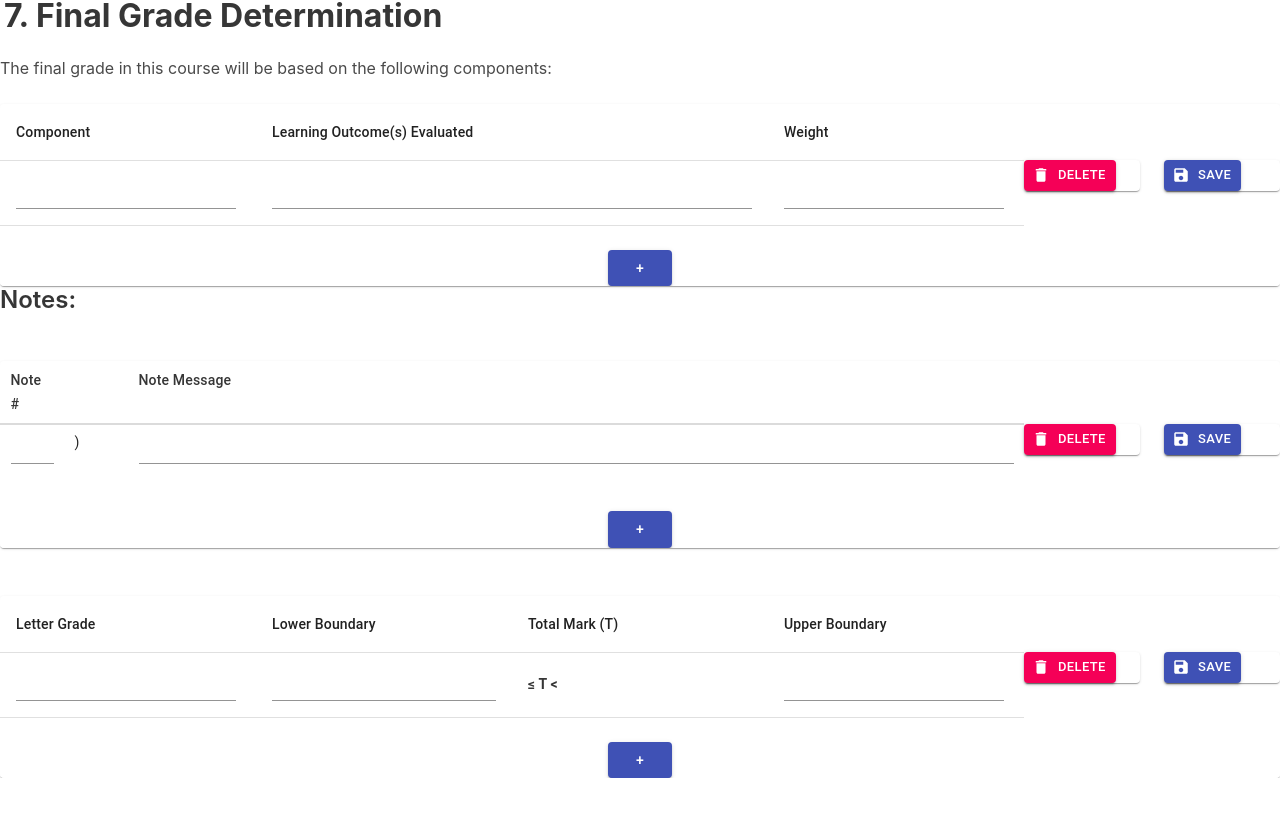
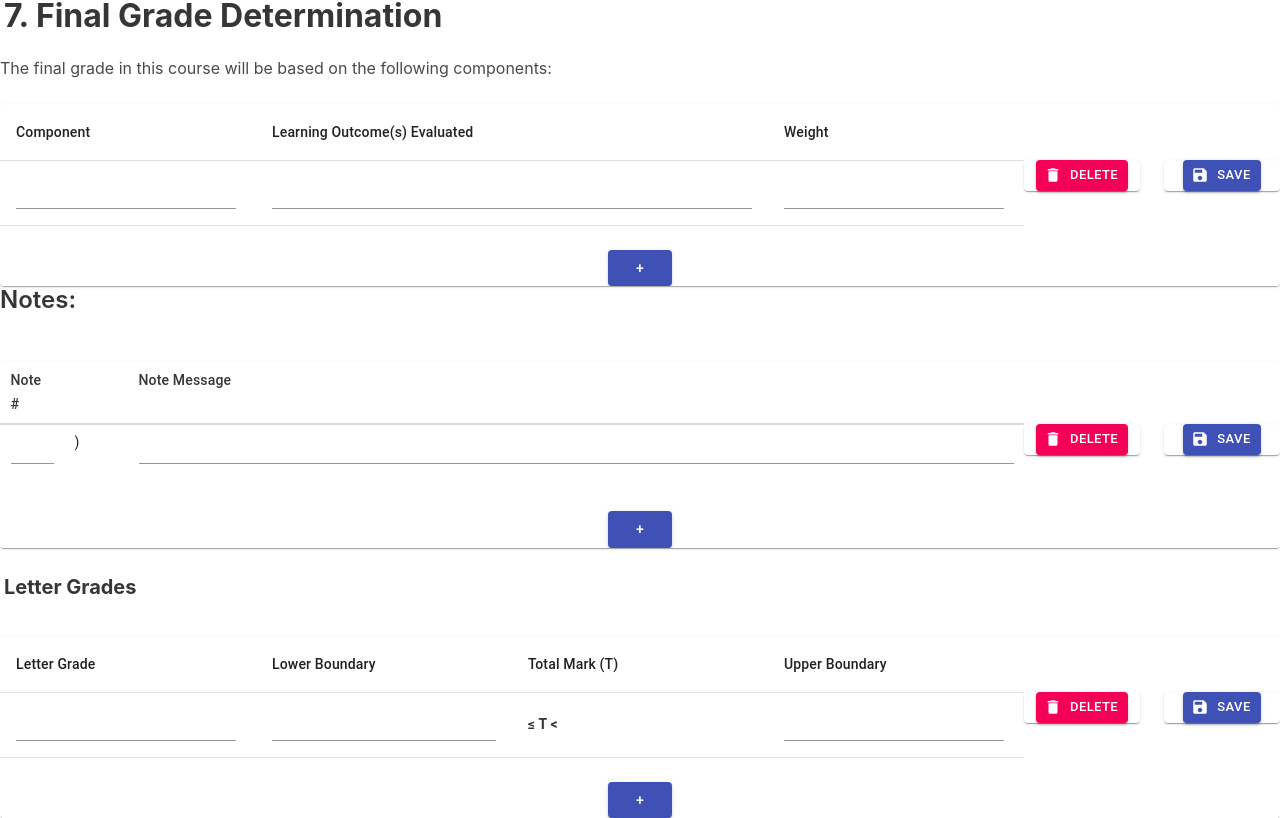
Before and after one commit to stancsz/web-development-project-ensf-607, a React (Create React App) app in the folder project/course_oultine_app/: page /AddCourse in a window 1280 px wide. Shown: the part 887-1705 px from the top of the page. Before the commit the page ends 1665 px from the top, so only its background shows below. Built offline with nearby package versions, Linux system fonts and the light colour scheme.

Commit message:
finished fitting grade component

```diff
--- a/project/course_oultine_app/src/add_outline_componenets/FunGrade.js
+++ b/project/course_oultine_app/src/add_outline_componenets/FunGrade.js
@@ -28,6 +28,7 @@ const FunGrade=()=> {
                 <Notes/>
 
             </div>
+            <label className="label is-size-5 has-text-left pl-1">Letter Grades</label>
             <div align="center"><LetterGradeTable/></div>
         </div>
     );
@@ -139,7 +140,7 @@ function FinalGradeTable() {
                                 </TableCell>
 
 
-                                <div className={classes.root}>
+                                <div className={classes.root} align="center">
                                     <Grid container spacing={3}>
                                         <Grid item xs>
                                             <Paper className={classes.paper}><Button
@@ -288,7 +289,7 @@ function LetterGradeTable() {
                                 </TableCell>
 
 
-                                <div className={classes.root}>
+                                <div className={classes.root} align="center">
                                     <Grid container spacing={3}>
                                         <Grid item xs>
                                             <Paper className={classes.paper}><Button
@@ -424,7 +425,7 @@ function Notes() {
                                 }} /></TableCell>
 
 
-                                <div className={classes.root}>
+                                <div className={classes.root} align="center">
                                     <Grid container spacing={3}>
                                         <Grid item xs>
                                             <Paper className={classes.paper}><Button
```
